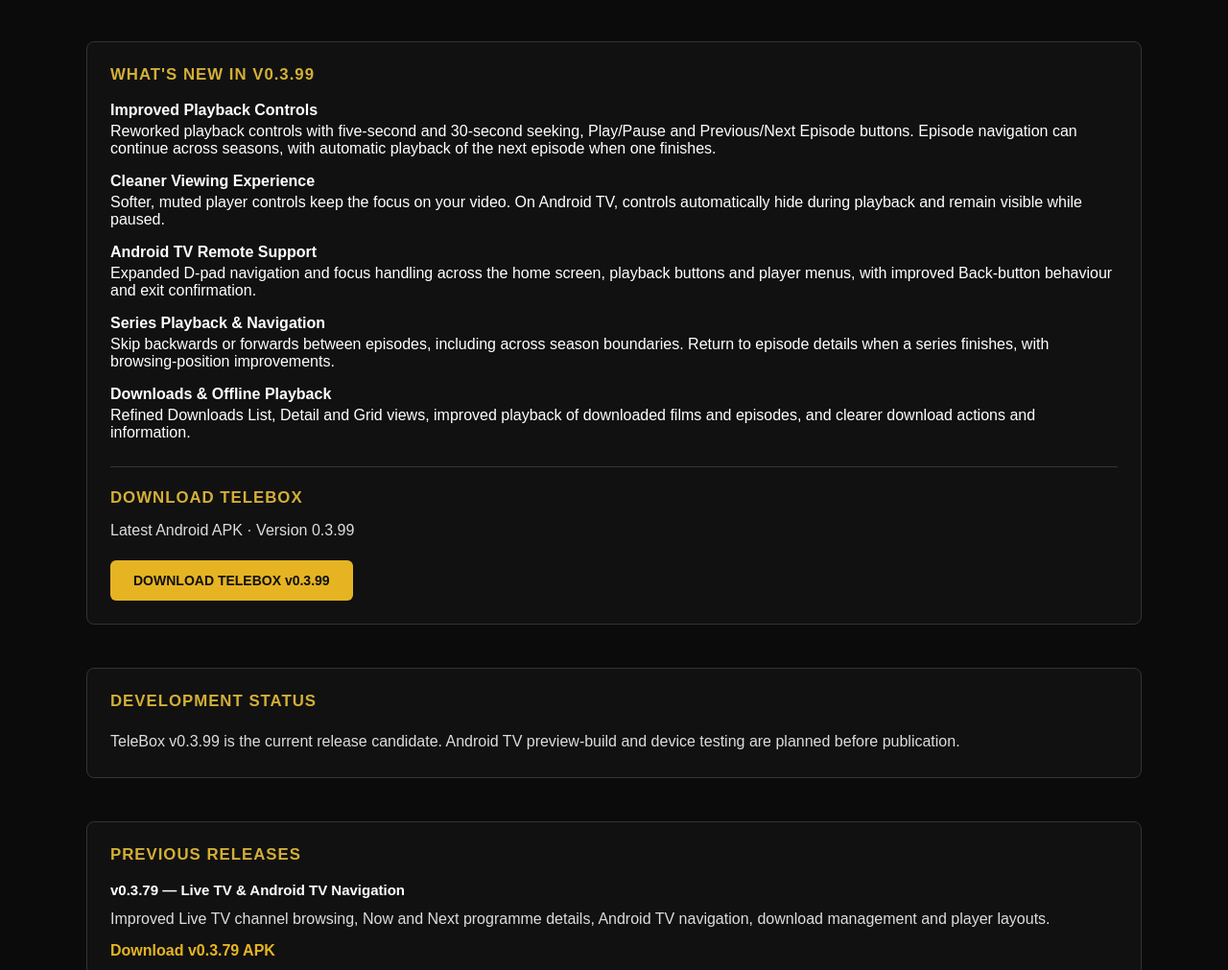
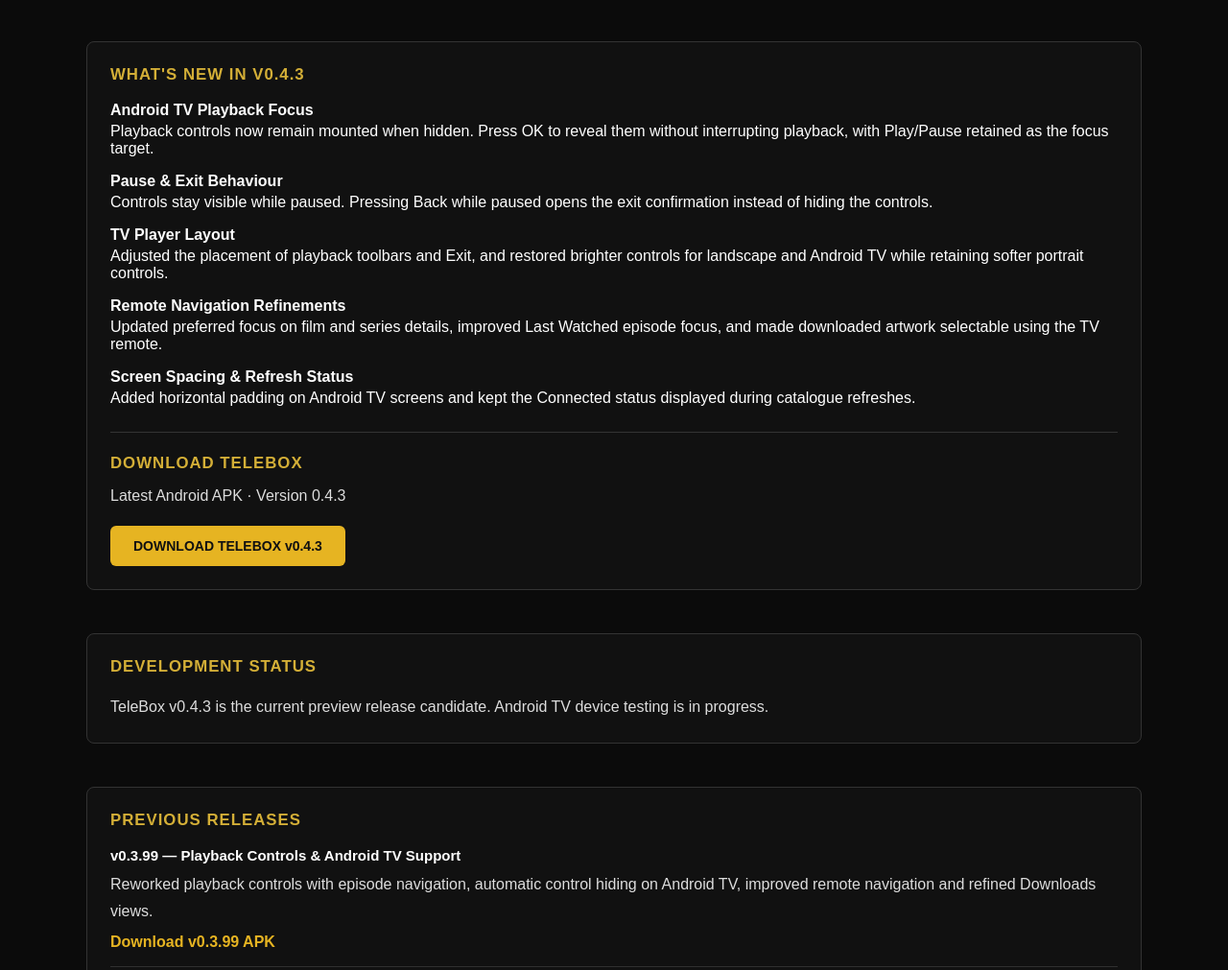
Before and after one commit to Odins-Beard/highground-studios, a plain HTML site: page telebox.html in a window 1280 px wide. Shown: the part 864-1875 px from the top of the page at 96% size. Drawn offline with Linux system fonts and the light colour scheme.

Commit message:
Update TeleBox download to v0.4.3 Including Historic Links

```diff
--- a/telebox.html
+++ b/telebox.html
@@ -4,7 +4,7 @@
 <head>
     <meta charset="UTF-8">
     <meta name="viewport" content="width=device-width, initial-scale=1.0">
-    <title>TeleBox v0.3.99 | Highground Studios</title>
+    <title>TeleBox v0.4.3 | Highground Studios</title>
     <link rel="stylesheet" href="styles.css">
     <link rel="icon" type="image/png" href="assets/images/logo-clean.png">
 
@@ -128,7 +128,7 @@
                 <h1>TELEBOX</h1>
 
                 <p class="gympro-guide-version">
-                    ANDROID IPTV PLAYER · V0.3.99
+                    ANDROID IPTV PLAYER · V0.4.3
                 </p>
 
                 <p class="gympro-guide-intro">
@@ -185,44 +185,41 @@
                     <!-- LATEST RELEASE -->
 
                     <div class="gympro-guide-card gympro-guide-card-wide telebox-card">
-                        <h3>WHAT'S NEW IN V0.3.99</h3>
+                        <h3>WHAT'S NEW IN V0.4.3</h3>
 
                         <div class="telebox-feature">
-                            <strong>Improved Playback Controls</strong>
-                            Reworked playback controls with five-second and
-                            30-second seeking, Play/Pause and Previous/Next
-                            Episode buttons. Episode navigation can continue
-                            across seasons, with automatic playback of the
-                            next episode when one finishes.
+                            <strong>Android TV Playback Focus</strong>
+                            Playback controls now remain mounted when hidden.
+                            Press OK to reveal them without interrupting playback,
+                            with Play/Pause retained as the focus target.
                         </div>
 
                         <div class="telebox-feature">
-                            <strong>Cleaner Viewing Experience</strong>
-                            Softer, muted player controls keep the focus on
-                            your video. On Android TV, controls automatically
-                            hide during playback and remain visible while paused.
+                            <strong>Pause &amp; Exit Behaviour</strong>
+                            Controls stay visible while paused. Pressing Back
+                            while paused opens the exit confirmation instead
+                            of hiding the controls.
                         </div>
 
                         <div class="telebox-feature">
-                            <strong>Android TV Remote Support</strong>
-                            Expanded D-pad navigation and focus handling across
-                            the home screen, playback buttons and player menus,
-                            with improved Back-button behaviour and exit confirmation.
+                            <strong>TV Player Layout</strong>
+                            Adjusted the placement of playback toolbars and
+                            Exit, and restored brighter controls for landscape
+                            and Android TV while retaining softer portrait controls.
                         </div>
 
                         <div class="telebox-feature">
-                            <strong>Series Playback &amp; Navigation</strong>
-                            Skip backwards or forwards between episodes,
-                            including across season boundaries. Return to
-                            episode details when a series finishes, with
-                            browsing-position improvements.
+                            <strong>Remote Navigation Refinements</strong>
+                            Updated preferred focus on film and series details,
+                            improved Last Watched episode focus, and made
+                            downloaded artwork selectable using the TV remote.
                         </div>
 
                         <div class="telebox-feature">
-                            <strong>Downloads &amp; Offline Playback</strong>
-                            Refined Downloads List, Detail and Grid views,
-                            improved playback of downloaded films and episodes,
-                            and clearer download actions and information.
+                            <strong>Screen Spacing &amp; Refresh Status</strong>
+                            Added horizontal padding on Android TV screens
+                            and kept the Connected status displayed during
+                            catalogue refreshes.
                         </div>
 
                         <!-- PRIMARY DOWNLOAD -->
@@ -231,14 +228,14 @@
                             <h3>DOWNLOAD TELEBOX</h3>
 
                             <p>
-                                Latest Android APK · Version 0.3.99
+                                Latest Android APK · Version 0.4.3
                             </p>
 
                             <a
                                 class="telebox-download-button"
-                                href="https://github.com/Odins-Beard/highground-studios/releases/download/telebox-v0.3.99/TeleBox.v0.3.99.apk"
+                                href="https://github.com/Odins-Beard/highground-studios/releases/download/telebox-v0.4.3/TeleBox.v0.4.3.apk"
                             >
-                                DOWNLOAD TELEBOX v0.3.99
+                                DOWNLOAD TELEBOX v0.4.3
                             </a>
                         </div>
                     </div>
@@ -249,9 +246,8 @@
                         <h3>DEVELOPMENT STATUS</h3>
 
                         <p>
-                            TeleBox v0.3.99 is the current release candidate.
-                            Android TV preview-build and device testing are
-                            planned before publication.
+                            TeleBox v0.4.3 is the current preview release candidate.
+                            Android TV device testing is in progress.
                         </p>
                     </div>
 
@@ -259,6 +255,21 @@
 
                     <div class="gympro-guide-card gympro-guide-card-wide telebox-card">
                         <h3>PREVIOUS RELEASES</h3>
+
+
+                        <div class="telebox-release">
+                            <h4>v0.3.99 — Playback Controls &amp; Android TV Support</h4>
+
+                            <p>
+                                Reworked playback controls with episode navigation,
+                                automatic control hiding on Android TV, improved
+                                remote navigation and refined Downloads views.
+                            </p>
+
+                            <a href="https://github.com/Odins-Beard/highground-studios/releases/download/telebox-v0.3.99/TeleBox.v0.3.99.apk">
+                                Download v0.3.99 APK
+                            </a>
+                        </div>
 
                         <div class="telebox-release">
                             <h4>v0.3.79 — Live TV &amp; Android TV Navigation</h4>
```
